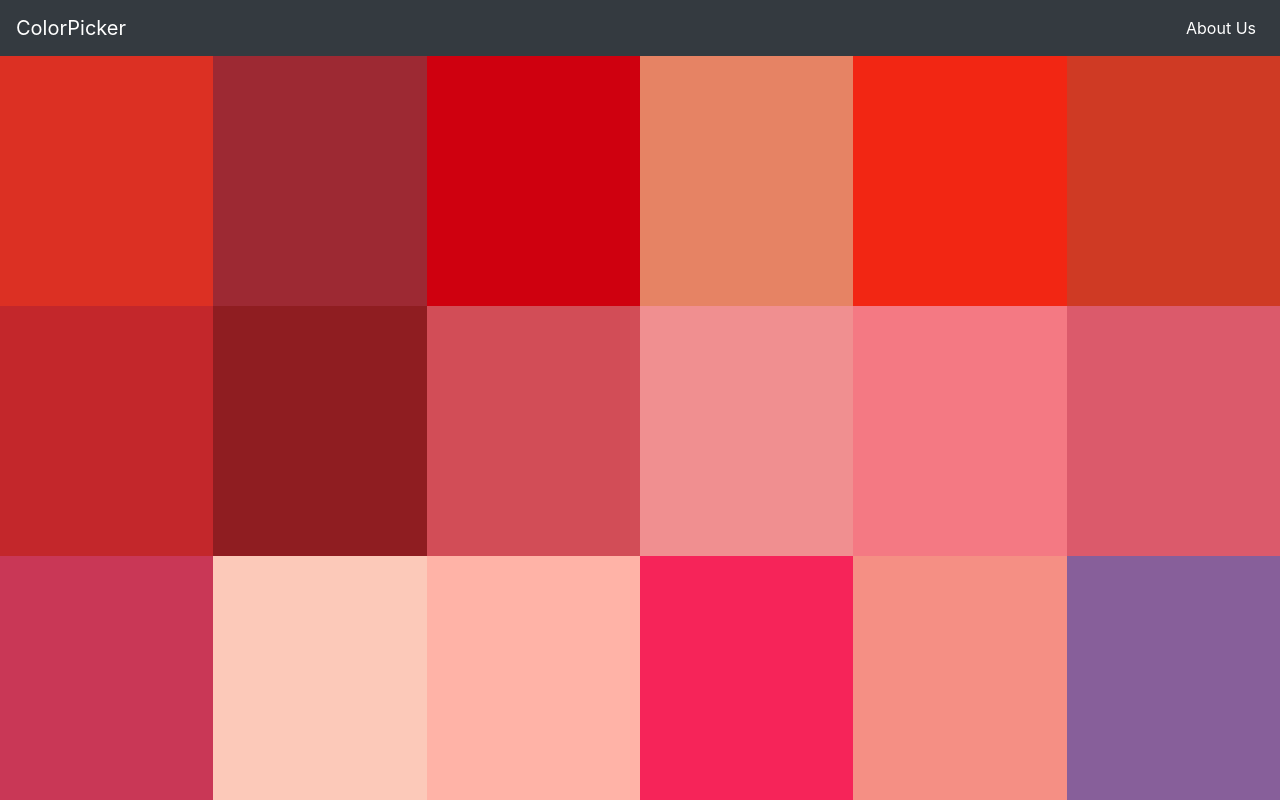
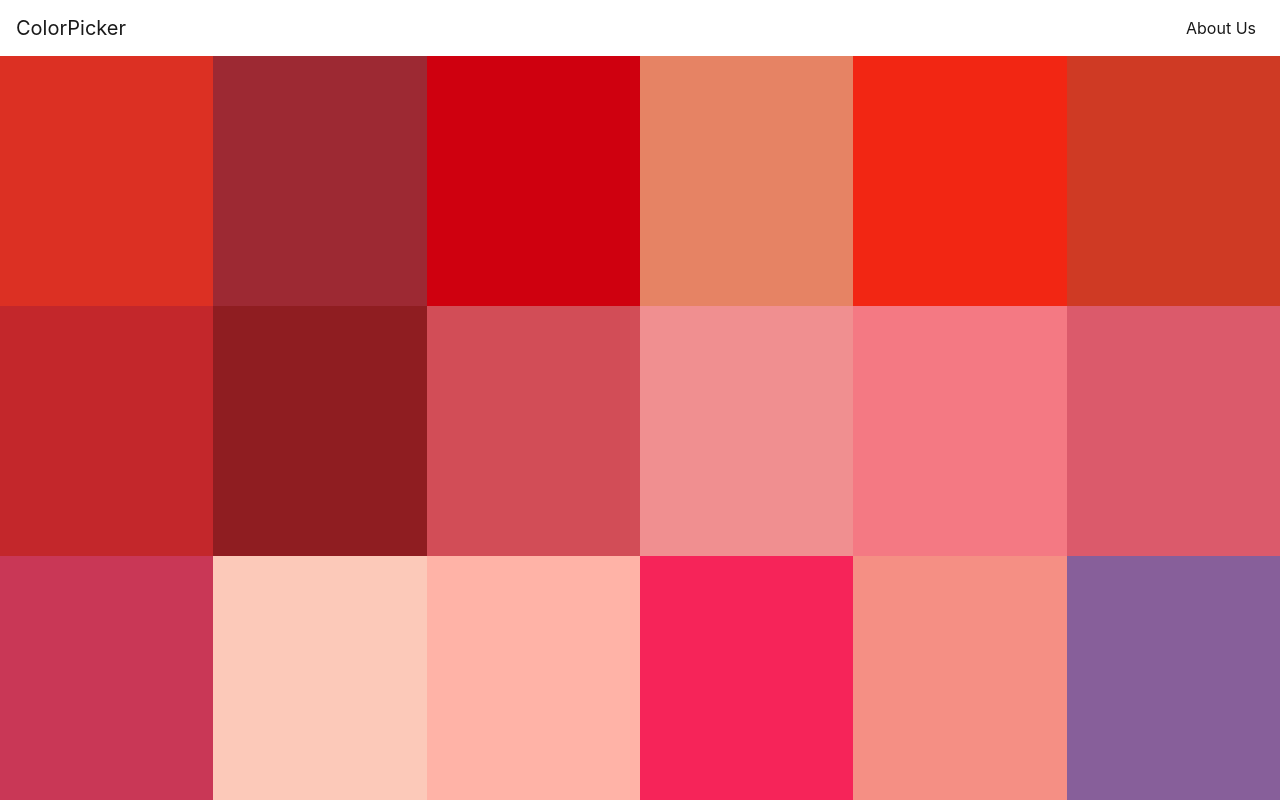
Before and after one commit to oketafred/color-picker, a Vue app: page / in a window 1280 px wide. Shown: the top 800 px of the page. Built offline with nearby package versions, Linux system fonts and the light colour scheme.

Commit message:
Refactor Color Picker

```diff
--- a/src/App.vue
+++ b/src/App.vue
@@ -306,11 +306,12 @@ body {
   min-height: 100vh;
   padding-top: 3.5rem;
 }
-.navbar {
-	background-color: rgba(255,255,255,.9) !important;
-}
 .color-box {
   width: 20%;
   height: 250px;
 }
+.color-box:hover {
+  z-index: 999 !important;
+  cursor: pointer !important;
+}
 </style>
--- a/src/components/NavBar.vue
+++ b/src/components/NavBar.vue
@@ -1,5 +1,5 @@
 <template>
-<nav class="navbar navbar-expand-md navbar-dark fixed-top bg-dark">
+<nav class="navbar navbar-expand-md navbar-light fixed-top bg-dark">
   <a class="navbar-brand" href="#">ColorPicker</a>
   <button class="navbar-toggler" type="button" data-toggle="collapse" data-target="#navbarCollapse" aria-controls="navbarCollapse" aria-expanded="false" aria-label="Toggle navigation">
     <span class="navbar-toggler-icon"></span>
@@ -17,13 +17,12 @@
 <script>
 export default {
   name: 'NavBar',
-  props: {
-    msg: String
-  }
 }
 </script>
 
 <!-- Add "scoped" attribute to limit CSS to this component only -->
 <style scoped>
-
+.bg-dark {
+	background-color: rgba(255,255,255,.9) !important;
+}
 </style>
```
